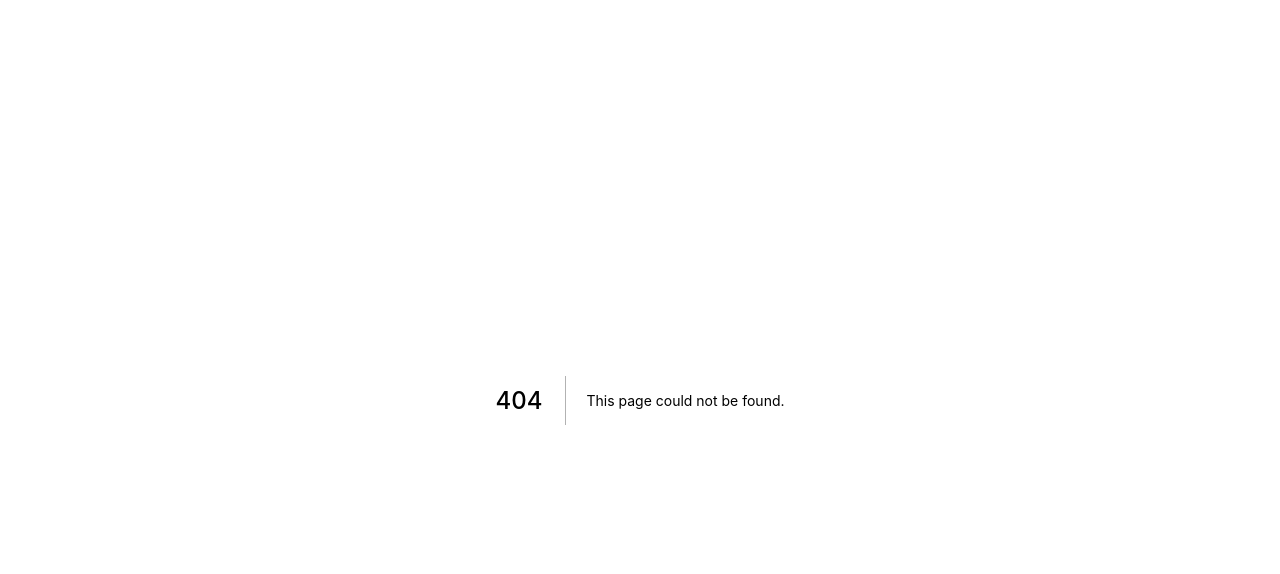
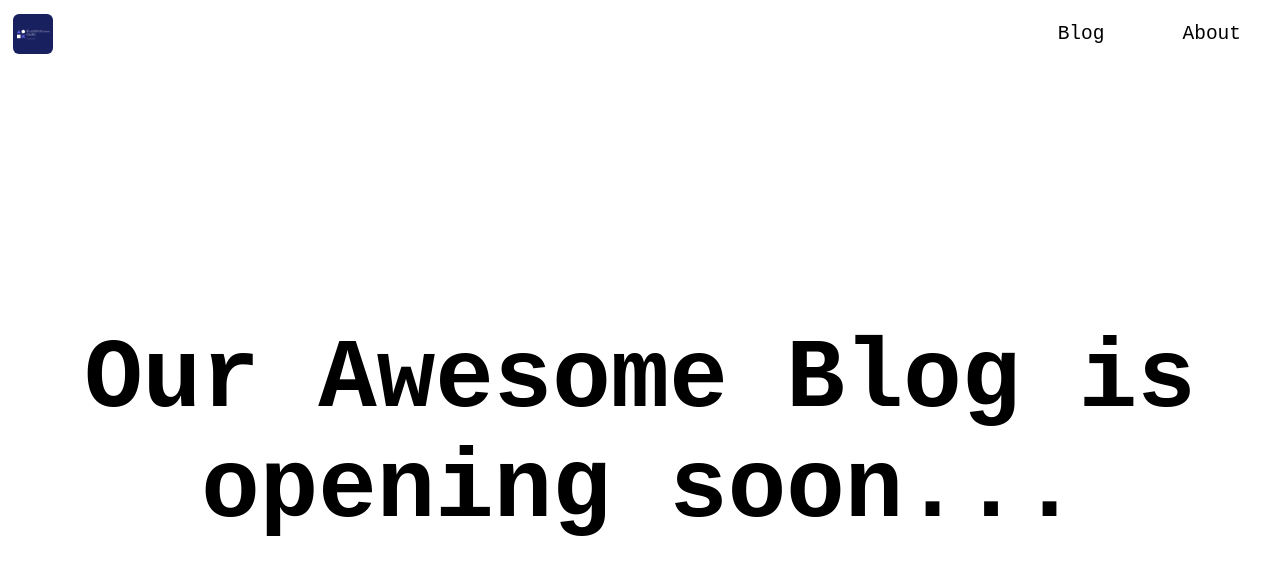
Before and after one commit to JosiasAurel/BluesBirds, a Next.js app: page /blog in a window 1280 px wide. Before the commit this address had no page. Shown: the top 574 px of the page. Built offline with nearby package versions, Linux system fonts and the light colour scheme.

Commit message:
done with sample pages

```diff
--- /dev/null
+++ b/pages/blog.tsx
@@ -0,0 +1,17 @@
+import React, { FunctionComponent } from "react";
+
+import Header from "../components/Header";
+import styles from "../styles/blog.module.css";
+
+const Blog = (): JSX.Element => {
+    return (
+        <article>
+            <Header />
+            <main className={styles.blogHomePage}>
+                <h1>Our Awesome Blog is opening soon...</h1>
+            </main>
+        </article>
+    )
+}
+
+export default Blog;
--- /dev/null
+++ b/styles/blog.module.css
@@ -0,0 +1,6 @@
+
+.blogHomePage {
+    margin-top: 5em;
+    text-align: center;
+    font-size: 5em;
+}
```
